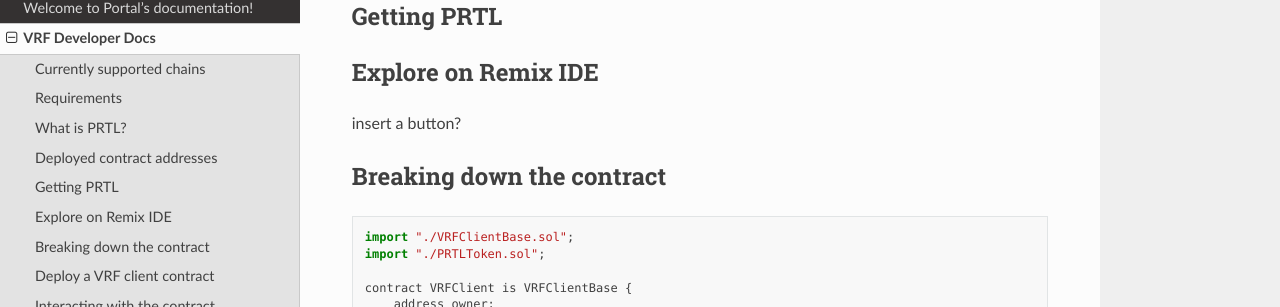
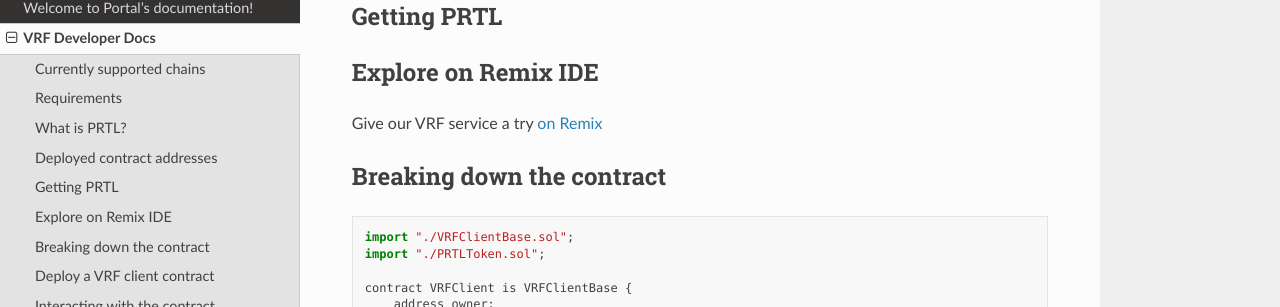
Before and after one commit to protocolwhisper/portal_docs, a Sphinx documentation site: the page built from source/user_vrf.rst, in a window 1280 px wide and 900 px high, scrolled down 1176 px. Shown: the part 144-451 px from the top of the window. Built offline with Sphinx 7.4.7 and the Read the Docs theme 2.0.0, drawn with Linux system fonts in a browser that asks for light colours.

Commit message:
add remix hyperlink

```diff
--- a/source/user_vrf.rst
+++ b/source/user_vrf.rst
@@ -61,7 +61,7 @@ Getting PRTL
 
 Explore on Remix IDE
 --------------------
-insert a button?
+Give our VRF service a try `on Remix <https://remix.ethereum.org/#url=https://github.com/PortalCompute/portal_docs/blob/main/sample_code/VRFClient.sol>`_
 
 Breaking down the contract
 --------------------------
```
